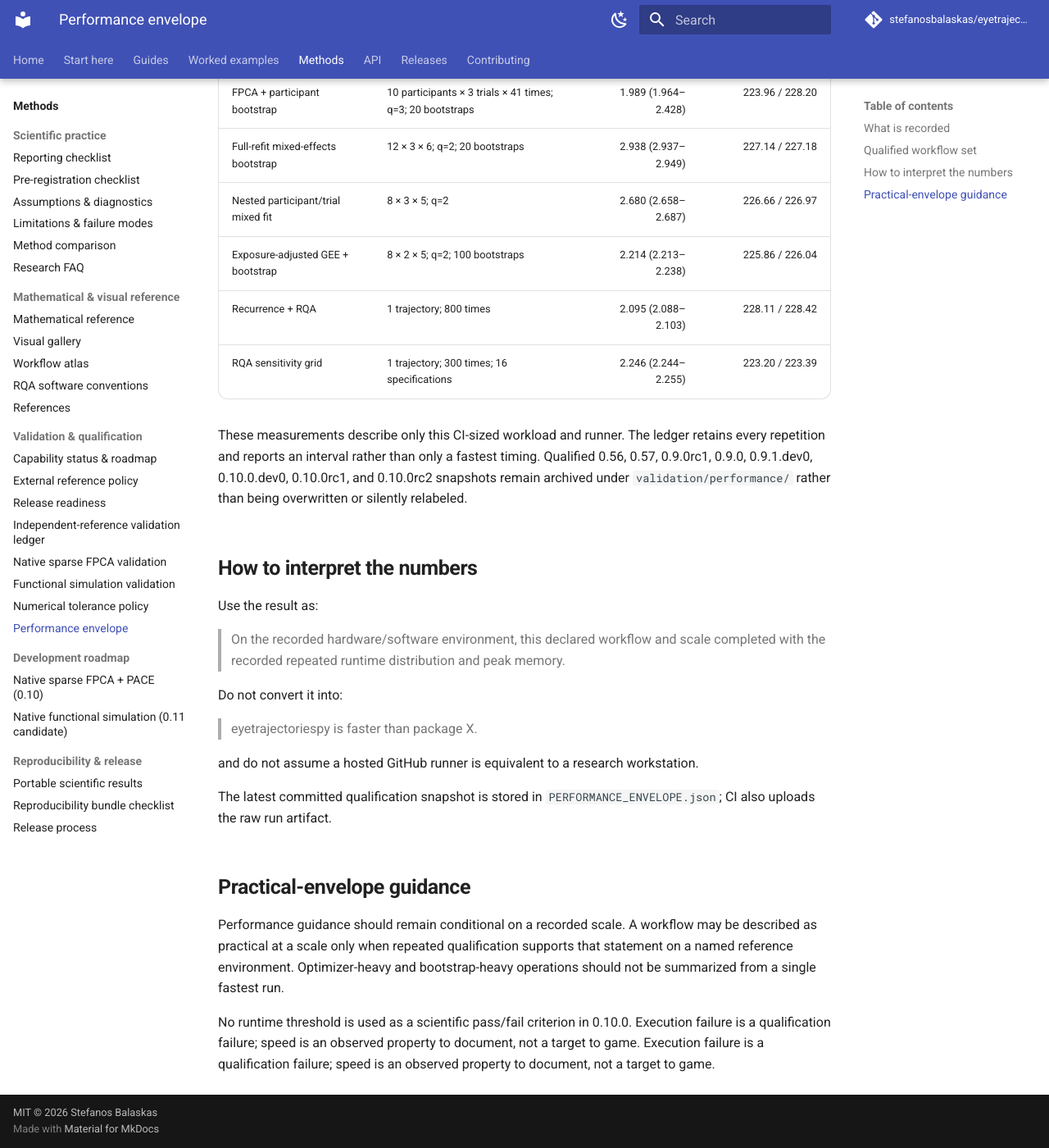
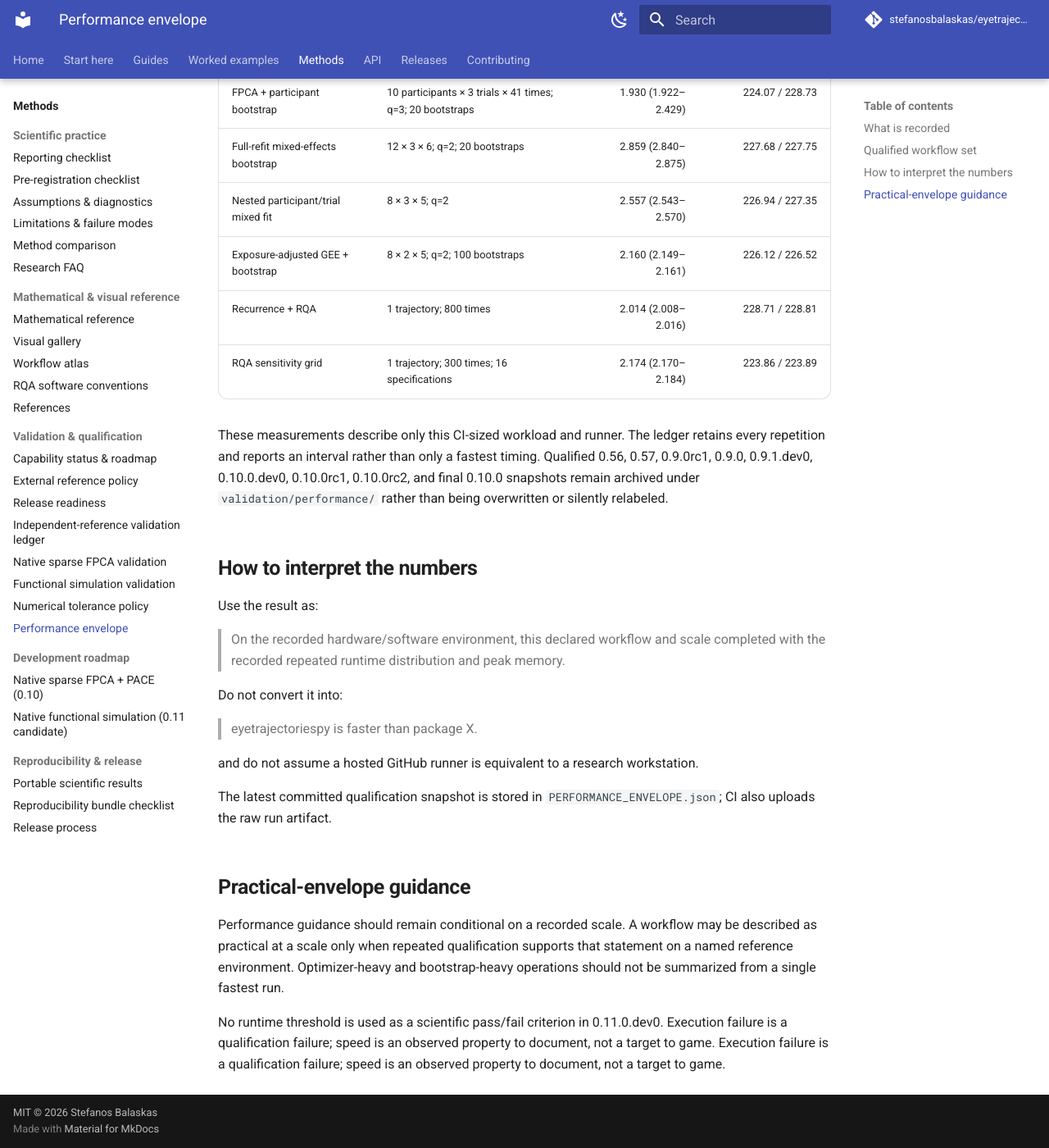
Before and after one commit to stefanosbalaskas/eyetrajectoriespy, an MkDocs documentation site: the page built from docs/validation/performance-envelope.md, in a window 1280 px wide and 1400 px high, scrolled down 1795 px. Shown: the whole window at 82% size. Built offline with MkDocs 1.6.1 and Material for MkDocs 9.7.7, drawn with Linux system fonts in a browser that asks for light colours; comment, search, counter and statistics services are not loaded; some of the changed text lies outside the part shown.

Commit message:
Document fresh 0.11.0.dev0 performance envelope

```diff
--- a/docs/validation/performance-envelope.md
+++ b/docs/validation/performance-envelope.md
@@ -1,6 +1,6 @@
 # Performance envelope
 
-Version 0.56 introduced a reproducible **single-package performance envelope**. Version 0.57 requalified it after release hardening, 0.9.0rc1 qualified the prerelease, 0.9.0 qualified the first stable pre-1.0 release, 0.9.1.dev0 qualified the maintenance line, 0.10.0.dev0 requalified the integrated native sparse-FPCA/PACE development line, and 0.10.0rc1 independently qualified the first release candidate. `0.10.0rc2` received its own fresh qualified envelope and that snapshot is archived immutably. Final `0.10.0` requires another fresh envelope under the exact final version; rc2 evidence is not relabeled. It is
+Version 0.56 introduced a reproducible **single-package performance envelope**. Version 0.57 requalified it after release hardening, 0.9.0rc1 qualified the prerelease, 0.9.0 qualified the first stable pre-1.0 release, 0.9.1.dev0 qualified the maintenance line, 0.10.0.dev0 requalified the integrated native sparse-FPCA/PACE development line, and 0.10.0rc1 independently qualified the first release candidate. `0.10.0rc2` received its own fresh qualified envelope, final `0.10.0` was independently requalified and archived, and the reconciled `0.11.0.dev0` stabilization line now has its own fresh envelope. Evidence is never relabeled across package versions. It is
 not a comparative benchmark and does not claim that eyetrajectoriespy is faster
 than another package.
 
@@ -43,20 +43,20 @@ The qualification harness measures these expensive routes separately:
 The committed workload profile is intentionally CI-sized and is a **reference
 envelope**, not a universal workstation capacity claim.
 
-The final 0.10.0 reference snapshot was measured from source commit `0651756f88e9c9e75cffb5d475fe444799d37a5e` in GitHub Actions run `36544546500` on Linux/Python 3.12.14, an AMD EPYC 7763 runner with four logical CPUs visible to the job. NumPy/SciPy/statsmodels numerical thread limits were fixed to one thread. Dependency versions and the synthetic workflow scales are retained in `PERFORMANCE_ENVELOPE.json`.
+The `0.11.0.dev0` stabilization reference snapshot was measured from source commit `9d191c6975e8a4fc31d2434266d9b34801426c17` in GitHub Actions run `36555745875` on Linux/Python 3.12.14, an AMD EPYC 7763 runner with four logical CPUs visible to the job. NumPy/SciPy/statsmodels numerical thread limits were fixed to one thread. Dependency versions and the synthetic workflow scales are retained in `PERFORMANCE_ENVELOPE.json`.
 
 | Workflow | Qualified scale | Median runtime (IQR), s | Peak RSS median / max, MiB |
 |---|---|---:|---:|
-| FPCA + participant bootstrap | 10 participants × 3 trials × 41 times; q=3; 20 bootstraps | 1.989 (1.964–2.428) | 223.96 / 228.20 |
-| Full-refit mixed-effects bootstrap | 12 × 3 × 6; q=2; 20 bootstraps | 2.938 (2.937–2.949) | 227.14 / 227.18 |
-| Nested participant/trial mixed fit | 8 × 3 × 5; q=2 | 2.680 (2.658–2.687) | 226.66 / 226.97 |
-| Exposure-adjusted GEE + bootstrap | 8 × 2 × 5; q=2; 100 bootstraps | 2.214 (2.213–2.238) | 225.86 / 226.04 |
-| Recurrence + RQA | 1 trajectory; 800 times | 2.095 (2.088–2.103) | 228.11 / 228.42 |
-| RQA sensitivity grid | 1 trajectory; 300 times; 16 specifications | 2.246 (2.244–2.255) | 223.20 / 223.39 |
+| FPCA + participant bootstrap | 10 participants × 3 trials × 41 times; q=3; 20 bootstraps | 1.930 (1.922–2.429) | 224.07 / 228.73 |
+| Full-refit mixed-effects bootstrap | 12 × 3 × 6; q=2; 20 bootstraps | 2.859 (2.840–2.875) | 227.68 / 227.75 |
+| Nested participant/trial mixed fit | 8 × 3 × 5; q=2 | 2.557 (2.543–2.570) | 226.94 / 227.35 |
+| Exposure-adjusted GEE + bootstrap | 8 × 2 × 5; q=2; 100 bootstraps | 2.160 (2.149–2.161) | 226.12 / 226.52 |
+| Recurrence + RQA | 1 trajectory; 800 times | 2.014 (2.008–2.016) | 228.71 / 228.81 |
+| RQA sensitivity grid | 1 trajectory; 300 times; 16 specifications | 2.174 (2.170–2.184) | 223.86 / 223.89 |
 
 These measurements describe only this CI-sized workload and runner. The ledger
 retains every repetition and reports an interval rather than only a fastest
-timing. Qualified 0.56, 0.57, 0.9.0rc1, 0.9.0, 0.9.1.dev0, 0.10.0.dev0, 0.10.0rc1, and 0.10.0rc2 snapshots remain archived
+timing. Qualified 0.56, 0.57, 0.9.0rc1, 0.9.0, 0.9.1.dev0, 0.10.0.dev0, 0.10.0rc1, 0.10.0rc2, and final 0.10.0 snapshots remain archived
 under `validation/performance/` rather than being overwritten or silently
 relabeled.
 
@@ -86,6 +86,6 @@ may be described as practical at a scale only when repeated qualification
 supports that statement on a named reference environment. Optimizer-heavy and
 bootstrap-heavy operations should not be summarized from a single fastest run.
 
-No runtime threshold is used as a scientific pass/fail criterion in 0.10.0. Execution failure is a qualification failure; speed is an observed property to document, not a target to game.
+No runtime threshold is used as a scientific pass/fail criterion in 0.11.0.dev0. Execution failure is a qualification failure; speed is an observed property to document, not a target to game.
 Execution failure is a qualification failure; speed is an observed property to
 document, not a target to game.
```
